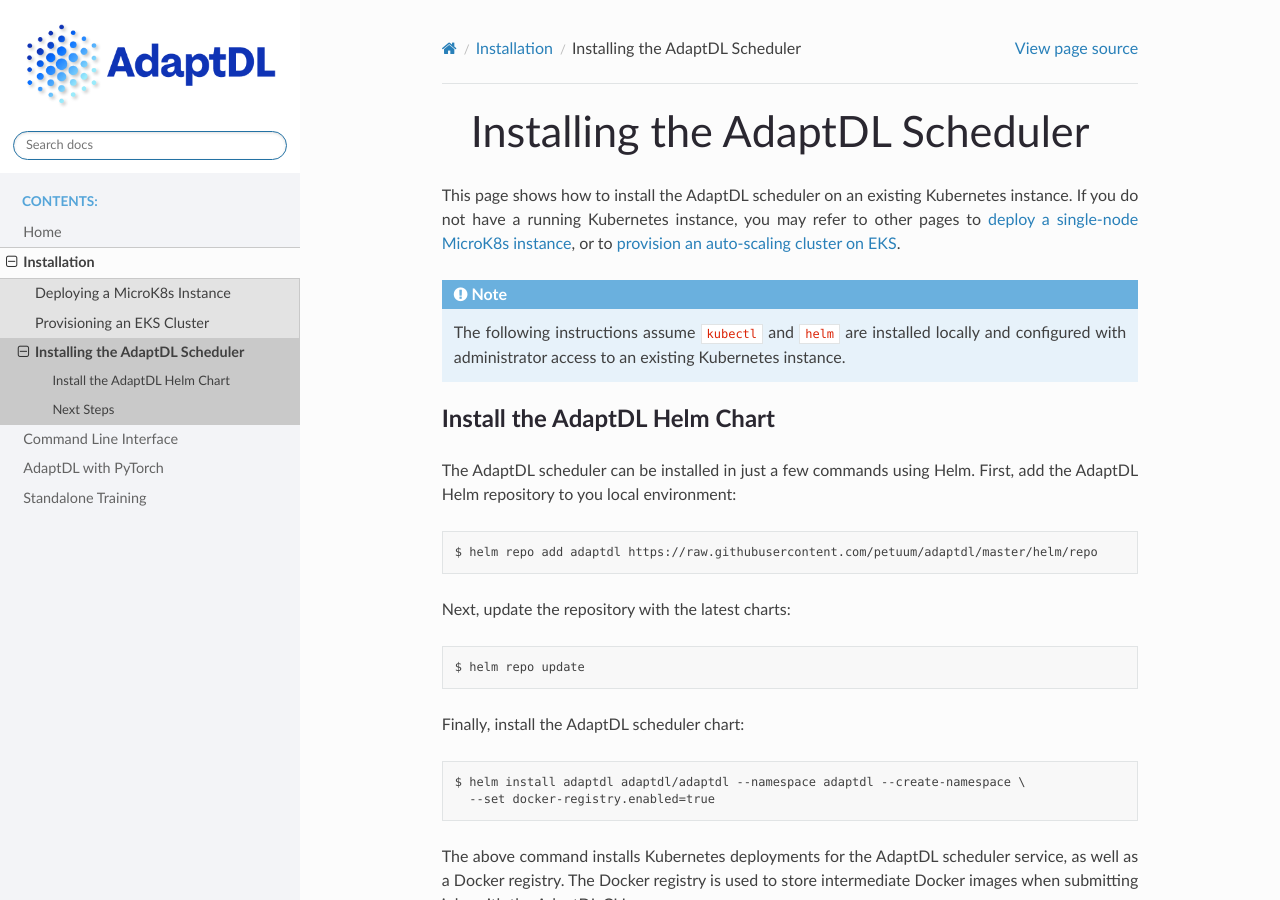
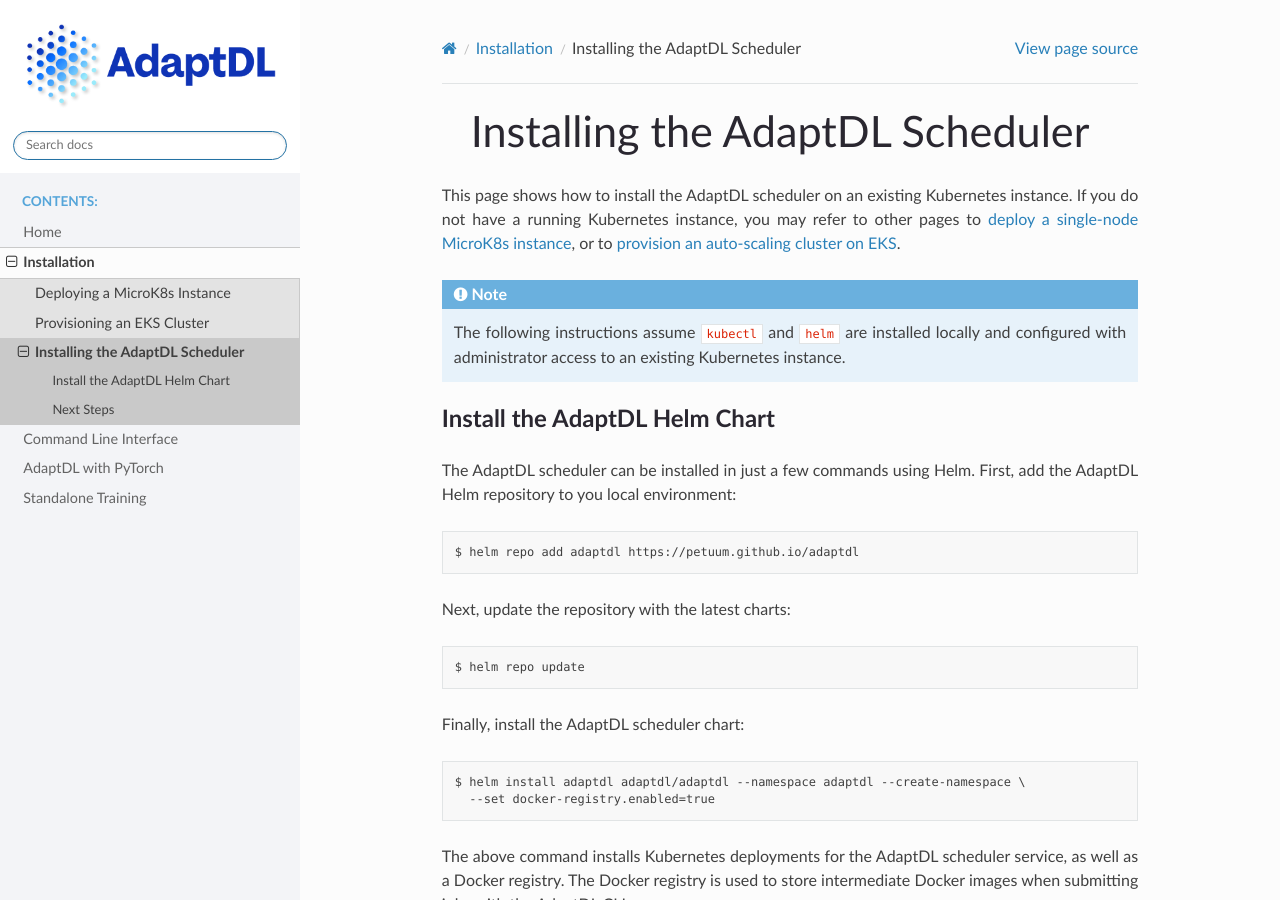
Before and after one commit to petuum/adaptdl, a Sphinx documentation site: the page built from docs/installation/install-adaptdl.rst, in a window 1280 px wide and 900 px high. Built offline with Sphinx 7.4.7 and the Read the Docs theme 2.0.0, drawn with Linux system fonts in a browser that asks for light colours; pages that are not in the unit, such as notebooks, are missing from menus; some of the changed lines change nothing that is shown.

Commit message:
updates docs for new github pages helm repo

```diff
--- a/docs/installation/install-adaptdl.rst
+++ b/docs/installation/install-adaptdl.rst
@@ -20,7 +20,7 @@
 
 .. code-block::
 
-   $ helm repo add adaptdl https://raw.githubusercontent.com/petuum/adaptdl/master/helm/repo
+   $ helm repo add adaptdl https://petuum.github.io/adaptdl
 
 Next, update the repository with the latest charts:
 
```
